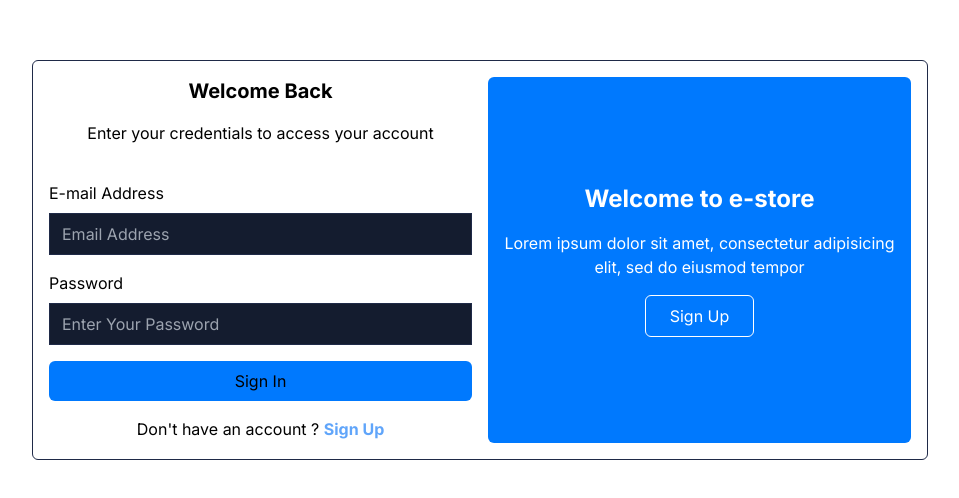
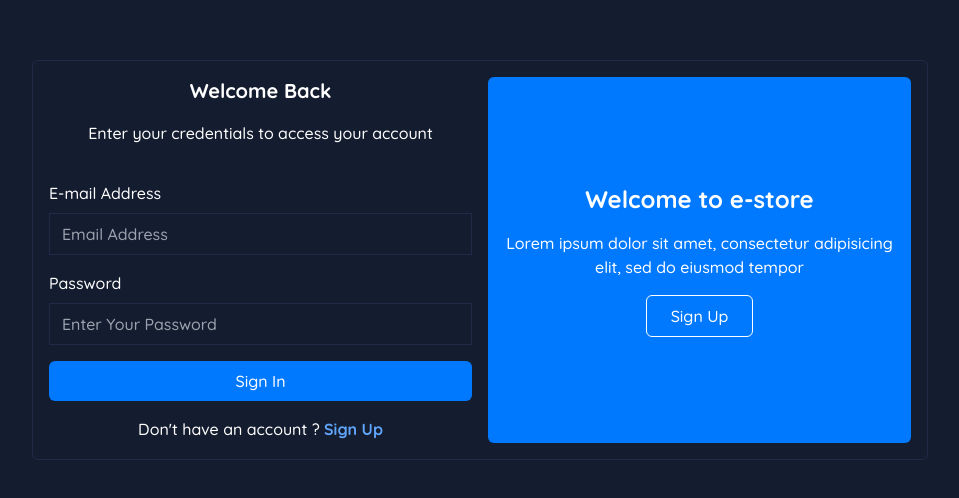
Before and after one commit to gracebir/auth-system-app, a Next.js app: page / in a window 1280 px wide. Shown: the part 140-638 px from the top of the page, without its empty margins (160-1119 px from the left). Built offline with nearby package versions, Linux system fonts and the light colour scheme.

Commit message:
surronde the app session provider

```diff
--- a/src/app/layout.tsx
+++ b/src/app/layout.tsx
@@ -1,8 +1,12 @@
+import Provider from '@/components/Provider'
 import './globals.css'
 import type { Metadata } from 'next'
-import { Inter } from 'next/font/google'
+import { Quicksand } from 'next/font/google'
 
-const inter = Inter({ subsets: ['latin'] })
+const quicksand = Quicksand({
+  subsets: ['latin'],
+  weight: ['500', '600', '700']
+})
 
 export const metadata: Metadata = {
   title: 'Create Next App',
@@ -16,7 +20,11 @@ export default function RootLayout({
 }) {
   return (
     <html lang="en">
-      <body className={inter.className}>{children}</body>
+      <body suppressHydrationWarning={true} className={`${quicksand.className} bg-very-dark text-white`}>
+        <Provider>
+          {children}
+        </Provider>
+      </body>
     </html>
   )
 }
```
